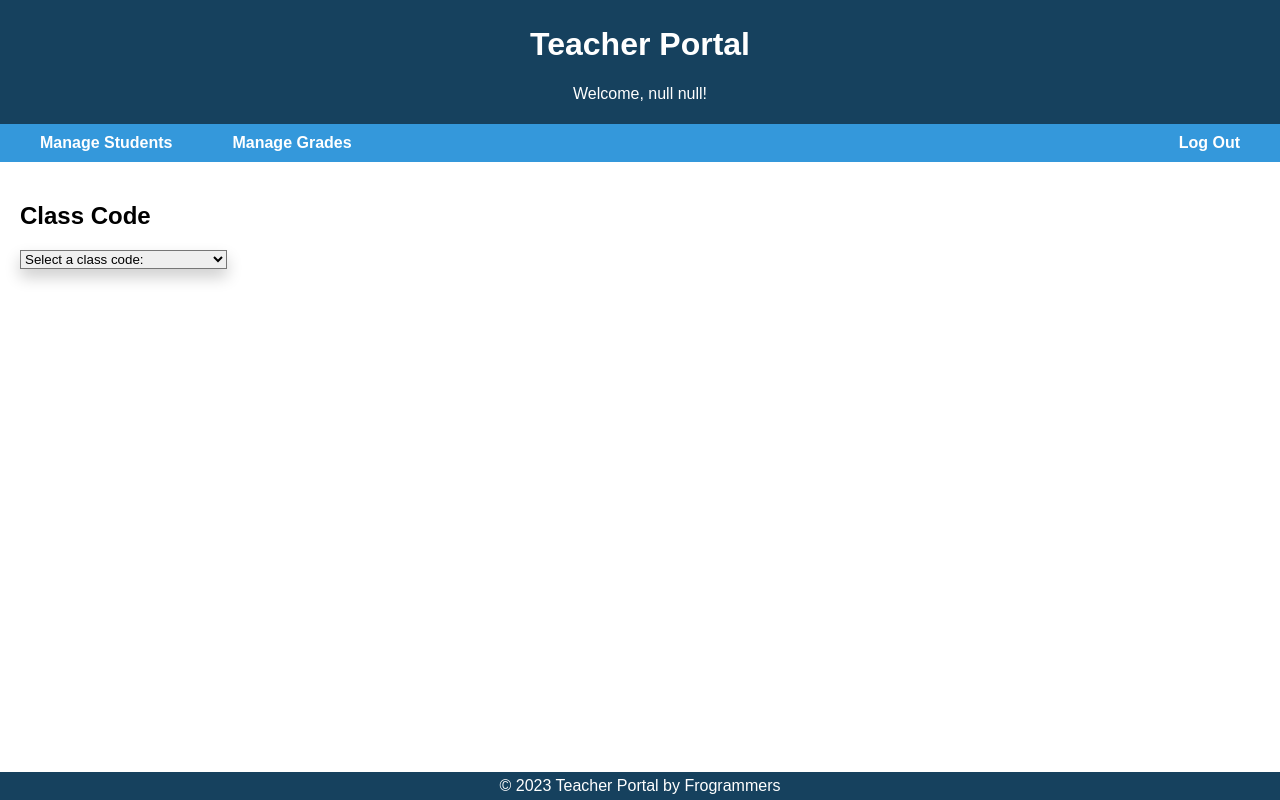
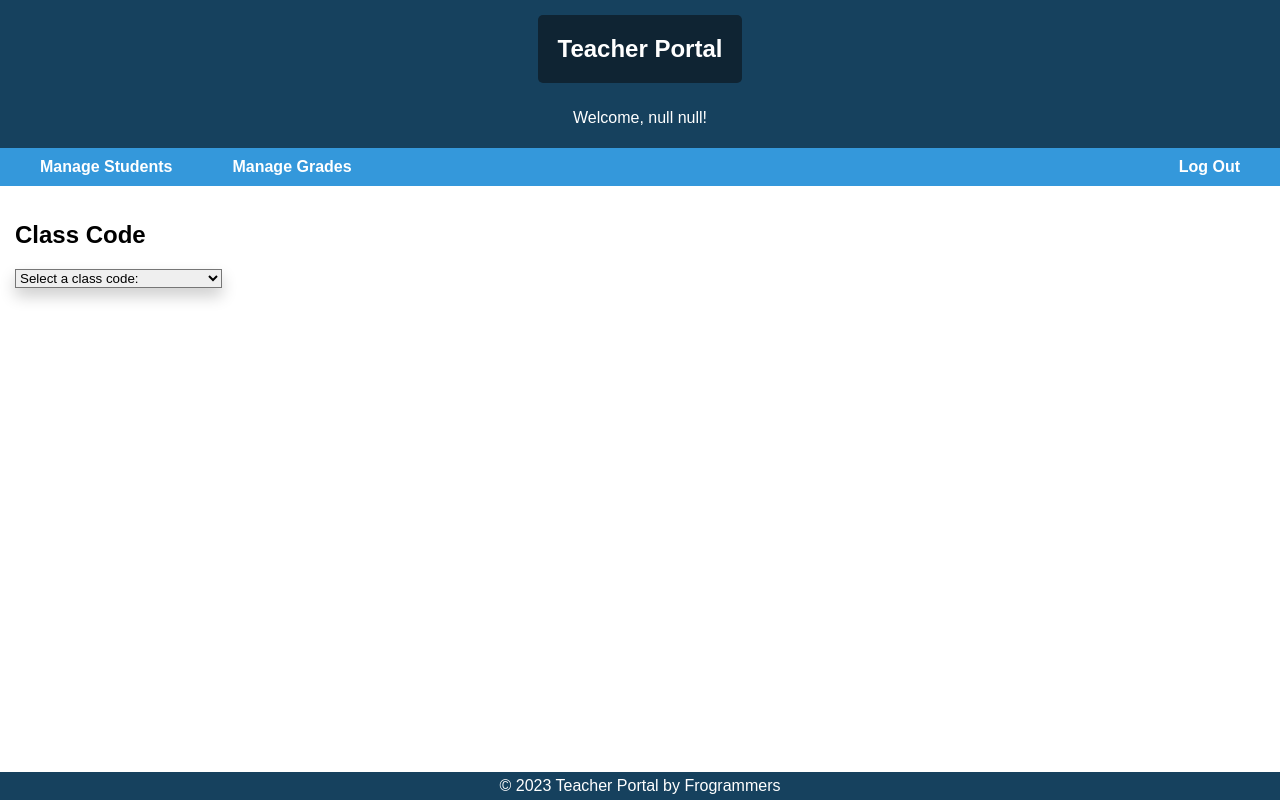
Before and after one commit to JobertD/javascript-file-processing-portal, a plain HTML site: page pages/portal.html in a window 1280 px wide. Drawn offline with Linux system fonts and the light colour scheme.

Commit message:
Minor tweaks 2

```diff
--- a/pages/portal.html
+++ b/pages/portal.html
@@ -9,7 +9,9 @@
 </head>
 <body>
     <header>
-        <h1>Teacher Portal</h1>
+        <div class="title-box">
+            <h1>Teacher Portal</h1>
+        </div>
         <p class="logged-in-as-text"></p>
     </header>
 
--- a/styles/portal.css
+++ b/styles/portal.css
@@ -13,33 +13,21 @@ header, footer {
     text-align: center;
     padding: 5px;
 }
-/*
-nav ul {
-    list-style-type: none;
-    margin: 0;
-    padding: 0;
+
+.title-box {
+    background-color: #0f2433;
+    display: inline-block; /* Make it inline with the text */
+    padding: 10px;
+    border-radius: 5px; /* Add rounded corners */
+    margin: 10px;
 }
 
-nav li {
-    display: inline;
-    margin-right: 10px;
+.title-box h1 {
+    margin: 10px; /* Remove default margin for h1 */
+    color: #fff;
+    font-weight: bold;
+    font-size: 24px; /* Adjust the font size as needed */
 }
-
-nav a {
-    text-decoration: none;
-    color: #fff;
-}
-
-.class-code-dropdown {
-    background-color: #3498db;
-    color: #fff;
-    padding: 10px 20px;
-    border: none;
-    cursor: pointer;
-    width: 100%; /* Full width for better user experience
-}
-
-*/
 
 /* Updated CSS for the navigation bar and buttons */
 nav {
@@ -50,6 +38,7 @@ nav {
 }
 
 nav ul {
+    border-radius: 20px;
     list-style-type: none;
     margin: 0;
     padding: 0;
@@ -85,7 +74,7 @@ nav a.selected {
 
 #content {
     flex: 1;
-    padding: 20px;
+    padding: 15px;
     overflow: auto;
     text-align: left;
 }
```
